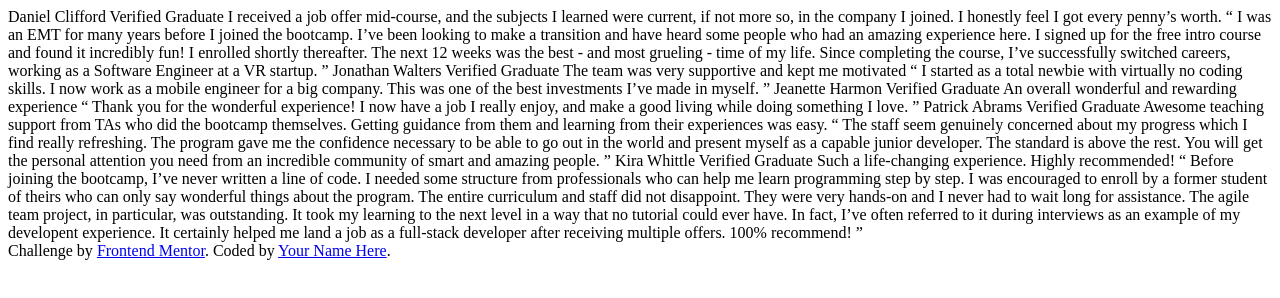
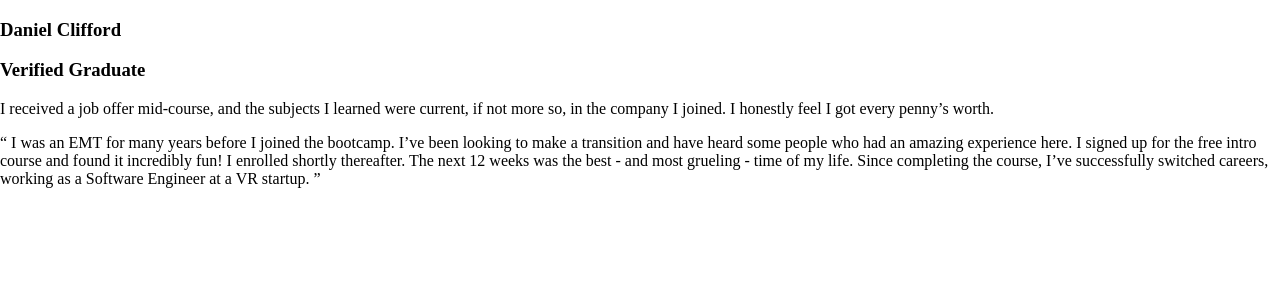
Before and after one commit to Ab0Amin/testimonials-grid-section-main, a plain HTML site: page index.html in a window 1280 px wide. Drawn offline with Linux system fonts and the light colour scheme.

Commit message:
add style for body

```diff
--- a/index.html
+++ b/index.html
@@ -15,18 +15,33 @@
 </head>
 
 <body>
-  Daniel Clifford
-  Verified Graduate
+  <section class="daniel">
+    <div class="header">
+      <div class="pic">
 
-  I received a job offer mid-course, and the subjects I learned were current, if not more so,
-  in the company I joined. I honestly feel I got every penny’s worth.
+      </div>
+      <div class="basicInfo">
+        <h3 class="name">Daniel Clifford</h3>
+        <h3 class="vg">Verified Graduate</h3>
+      </div>
 
-  “ I was an EMT for many years before I joined the bootcamp. I’ve been looking to make a
-  transition and have heard some people who had an amazing experience here. I signed up
-  for the free intro course and found it incredibly fun! I enrolled shortly thereafter.
-  The next 12 weeks was the best - and most grueling - time of my life. Since completing
-  the course, I’ve successfully switched careers, working as a Software Engineer at a VR startup. ”
-
+    </div>
+    <article class="review">
+      <p> I received a job offer mid-course, and the subjects I learned were current, if not more so,
+        in the company I joined. I honestly feel I got every penny’s worth.
+      </p>
+    </article>
+    <article class="message">
+      <p>
+        “ I was an EMT for many years before I joined the bootcamp. I’ve been looking to make a
+        transition and have heard some people who had an amazing experience here. I signed up
+        for the free intro course and found it incredibly fun! I enrolled shortly thereafter.
+        The next 12 weeks was the best - and most grueling - time of my life. Since completing
+        the course, I’ve successfully switched careers, working as a Software Engineer at a VR startup. ”
+      </p>
+    </article>
+  </section>
+  <!--
   Jonathan Walters
   Verified Graduate
 
@@ -71,7 +86,7 @@
   <div class="attribution">
     Challenge by <a href="https://www.frontendmentor.io?ref=challenge" target="_blank">Frontend Mentor</a>.
     Coded by <a href="#">Your Name Here</a>.
-  </div>
+  </div> -->
 </body>
 
 </html>
--- a/style.css
+++ b/style.css
@@ -0,0 +1,7 @@
+ @import url('https://fonts.googleapis.com/css2?family=Open+Sans:wght@500;600&display=swap');
+body{
+    height: 100vh;
+    width: 100vw;
+    padding: 0;
+    margin: 0;
+}
```
